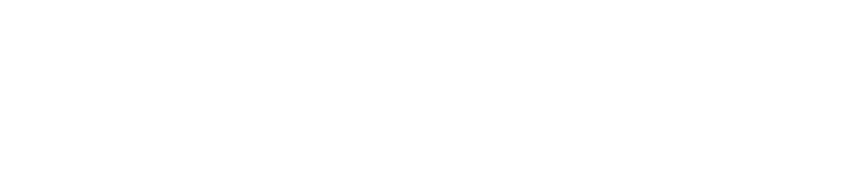
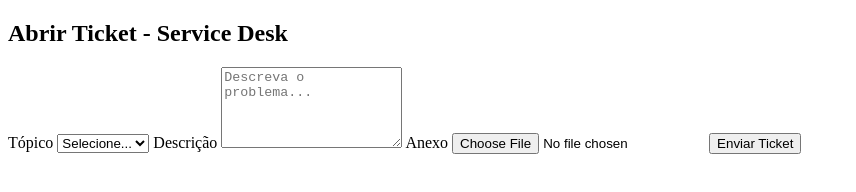
Before and after one commit to LucasAokiP/EAP_service_Desk, a plain HTML site: page index.html in a window 1280 px wide. Shown: the whole page, without its empty margins (0-856 px from the left). Drawn offline with Linux system fonts and the light colour scheme.

Commit message:
adição de um modelo base no momento, falta refinamento

```diff
--- a/index.html
+++ b/index.html
@@ -1,11 +1,32 @@
 <!DOCTYPE html>
-<html lang="en">
+<html lang="pt-br">
 <head>
     <meta charset="UTF-8">
     <meta name="viewport" content="width=device-width, initial-scale=1.0">
     <title>Service Desk</title>
+
 </head>
 <body>
+    <div class="container">
+        <h2>Abrir Ticket - Service Desk</h2>
+        <form>
+            <label for="topico">Tópico</label>
+            <select id="topico" name="topico" required>
+                <option value="">Selecione...</option>
+                <option value="hardware">Hardware</option>
+                <option value="software">Software</option>
+                <option value="rede">Rede</option>
+                <option value="outros">Outros</option>
+            </select>
 
+            <label for="descricao">Descrição</label>
+            <textarea id="descricao" name="descricao" rows="5" required placeholder="Descreva o problema..."></textarea>
+
+            <label for="anexo">Anexo</label>
+            <input type="file" id="anexo" name="anexo" accept=".jpg,.jpeg,.png,.pdf,.doc,.docx">
+
+            <button type="submit">Enviar Ticket</button>
+        </form>
+    </div>
 </body>
 </html>
```
